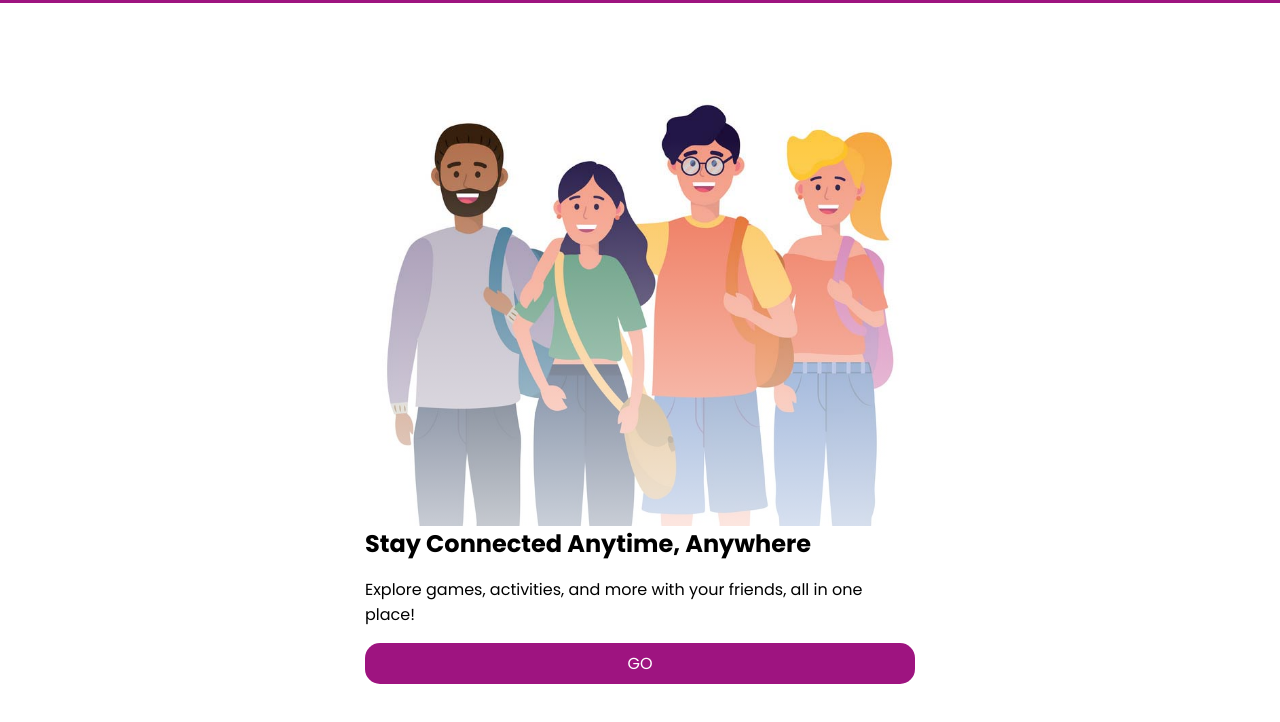
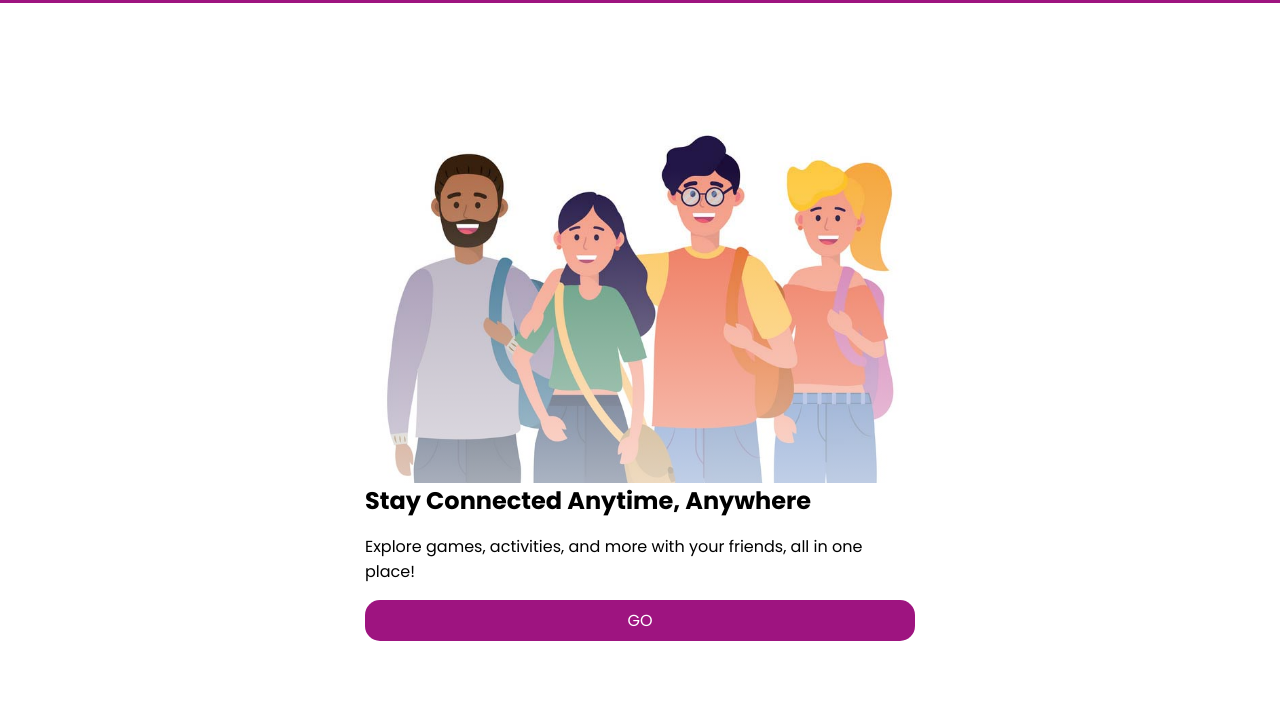
Before and after one commit to johnloser-lwi/vibely_mock_up, a plain HTML site: page index.html in a window 1280 px wide. Shown: the part 50-772 px from the top of the page. Drawn offline with Linux system fonts and the light colour scheme.

Commit message:
fix display

```diff
--- a/css/style.css
+++ b/css/style.css
@@ -17,6 +17,7 @@ html {
 
 body {
     height: 100%;
+    align-content: center;
     background-color: white;
     color: black
 }
@@ -31,18 +32,20 @@ body {
     position: fixed;
     width: 100%;
     z-index: 100;
+    top: 0;
 }
 
 .login {
     display: flex;
     flex-direction: column;
-    align-items: center;
+    align-items: stretch;
     justify-content: center;
-    height: 90vh;
     width: min(90%,550px);
-    position: relative;
-    translate: 0 5%;
-    margin: 0 auto;
+    height: 100%;
+    position: absolute;
+    left: 50%;
+    top: 50%;
+    translate: -50% -50%;
 }
 
 #cta-button {
@@ -73,10 +76,10 @@ body {
 
 .background-image {
     width: 100%;
-    flex: 3;
+    margin: 0 auto;
     align-content: center;
-    max-height: 100vh;
     overflow: hidden;
+    flex: 2;
 }
 
 @media screen and (max-height: 667px){
@@ -88,7 +91,7 @@ body {
 .background-image > div{
     position: relative;
     z-index: -50;
-    translate: 0 80px;
+    translate: 0 20%;
     aspect-ratio: 3/4;
     background:
         linear-gradient(0deg, rgba(255, 255,255,1) 20%, transparent 90%),
```
